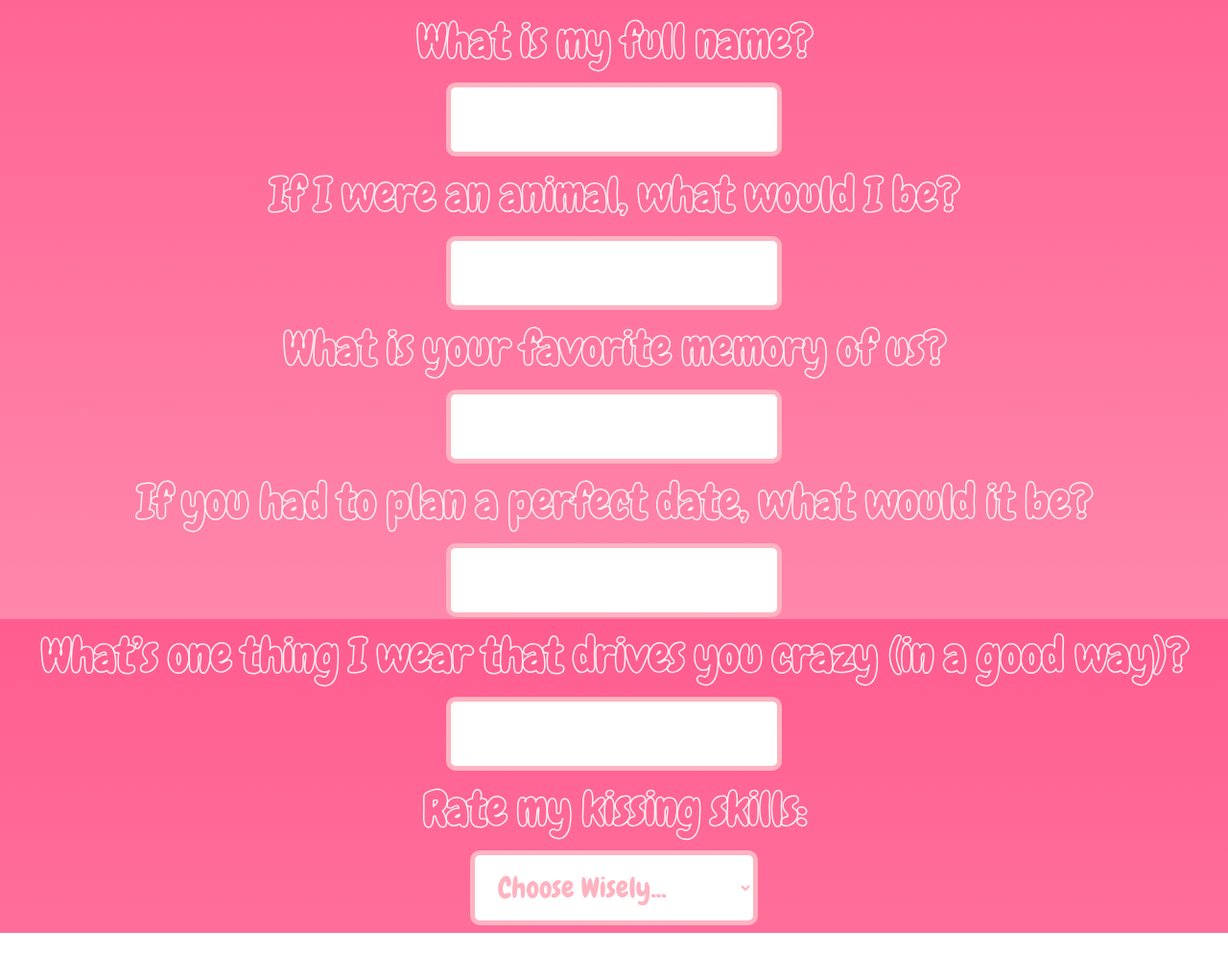
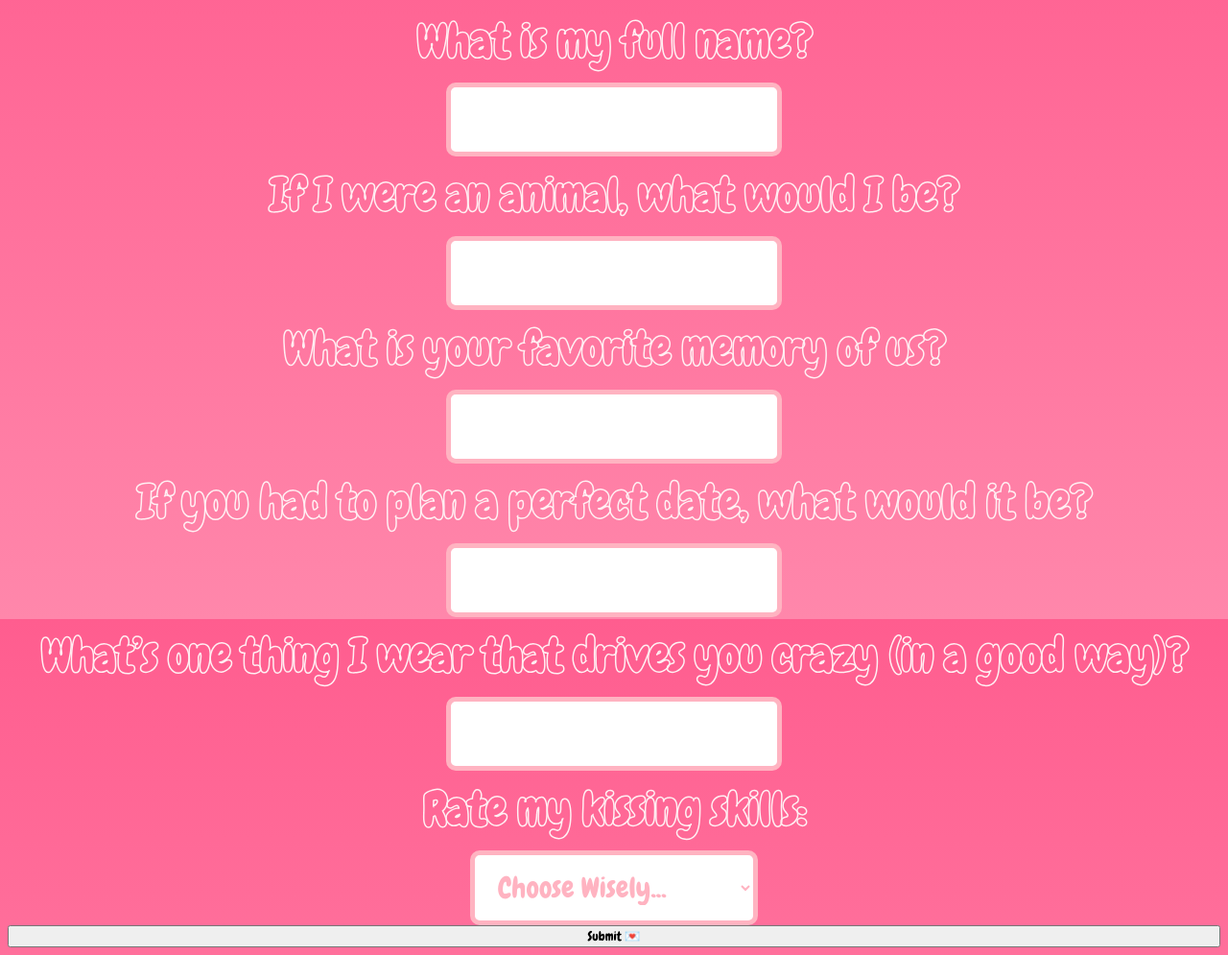
Before and after one commit to hannahashhh/Girlfriend-Survey, a plain HTML site: page index.html in a window 1280 px wide. Shown: the part 155-1150 px from the top of the page at 96% size. Before the commit the page ends 1127 px from the top, so only its background shows below. Drawn offline with Linux system fonts and the light colour scheme.

Commit message:
Update index.html

```diff
--- a/index.html
+++ b/index.html
@@ -32,6 +32,7 @@
             <label for="clothes">What’s one thing I wear that drives you crazy (in a good way)?</label>
             <input type="text" id="clothes" name="clothes">
         </div>
+
         <div>
             <label for="kissing">Rate my kissing skills: </label>
             <select id="kissing" name="kissing">
@@ -46,6 +47,7 @@
                 <option value="10">10</option>
                 <option value="10">10</option>
             </select>
+        <button type="submit">Submit 💌</button>
     </form>
 <script src="./script.js"></script>
 </body>
```
